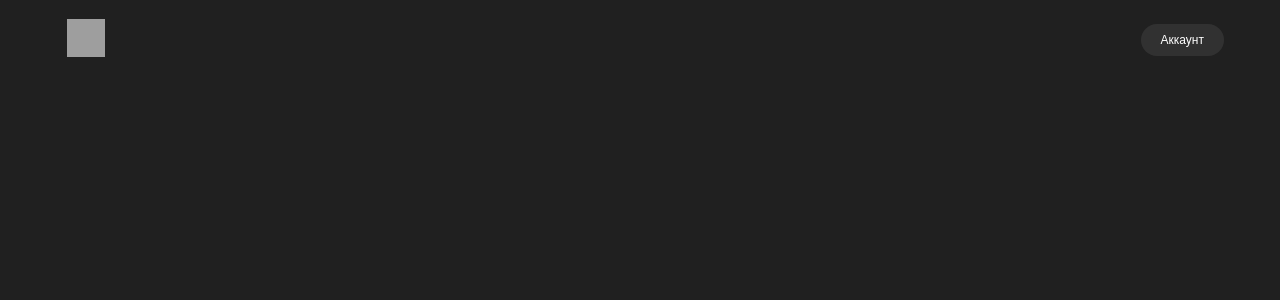
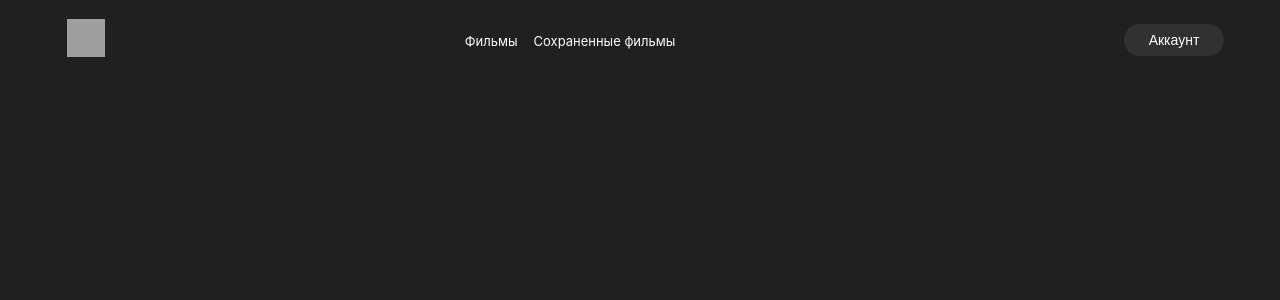
Before and after one commit to psychoHAHA/movies-explorer-frontend123, a React (Vite) app: page /movies in a window 1280 px wide. Shown: the top 300 px of the page. Built offline with nearby package versions, Linux system fonts and the light colour scheme; grey boxes are pictures that could not be loaded.

Commit message:
burger полностью готов

```diff
--- a/src/components/App/App.css
+++ b/src/components/App/App.css
@@ -1,5 +1,7 @@
 .App {
   height: 100%;
+  width: 100%;
+  max-width: 100%;
   color: #fff;
 }
 
@@ -16,6 +18,9 @@ body {
 
 html {
   scroll-behavior: smooth;
+  width: 100%;
+  max-width: 100%;
+  overflow-x: hidden;
 }
 
 /* div, section, h1 {
--- a/src/components/HeaderAuth/HeaderAuth.css
+++ b/src/components/HeaderAuth/HeaderAuth.css
@@ -8,12 +8,20 @@
   background-color: #202020;
   display: flex;
   flex-direction: column;
-  padding-top: 144px;
+  justify-content: space-between;
   align-items: center;
+  text-align: center;
+  transition: transform 0.3s ease-in-out, visibility 0.3s ease-in-out;
+  transform: translateY(-100%);
+  visibility: hidden;
+}
+
+.header__navbar-list {
+  margin-top: 144px;
+  padding: 0;
+  display: flex;
+  flex-direction: column;
   gap: 24px;
-  transition: transform .3s ease-in-out, visibility .3s ease-in-out;
-  transform: translateX(-100%);
-  visibility: hidden;
 }
 
 .header__navbar--active {
@@ -29,23 +37,41 @@
   text-decoration: none;
   color: #fff;
   font-size: 18px;
-  font-weight: 500;
+  font-weight: 400;
   line-height: 22px;
+  padding-bottom: 7px;
+  transition: all 0.2s ease;
+}
+
+.header__navbar-item_type_link:hover {
+  border-bottom: 2px solid #fff;
 }
 
 .header__button-profile {
   background-color: #313131;
   color: #fff;
   border-radius: 20px;
+  font-size: 14px;
+  font-weight: 500;
+  line-height: 16px;
+  width: 100px;
+  height: 32px;
+  margin-bottom: 46px;
+  transition: all 0.2s ease;
+}
+
+.header__button-profile:hover {
+  background-color: #404040;
 }
 
 .header__burger {
   position: relative;
   display: block;
-  width: 30px;
-  height: 20px;
+  width: 25px;
+  height: 22px;
   background-color: transparent;
   border: none;
+  cursor: pointer;
 }
 
 .header__burger-line {
@@ -54,7 +80,7 @@
   width: 100%;
   height: 3px;
   background-color: #fff;
-  transition: transform .3s ease-in-out, top .3s ease-in-out;
+  transition: transform 0.3s ease-in-out, top 0.3s ease-in-out;
 }
 
 .header__burger-line:first-child {
@@ -84,8 +110,53 @@
   transform: rotate(-45deg);
 }
 
-@media screen and (min-width: 880px) {
+@media screen and (min-width: 645px) {
+  .header__navbar {
+    width: 67%;
+  }
+
+  .header__navbar-item_type_link {
+    padding-bottom: 4px;
+  }
+}
+
+@media screen and (min-width: 893px) {
   .header__burger {
     display: none;
   }
+
+  .header__navbar {
+    transform: none;
+    visibility: visible;
+    position: static;
+    flex-direction: row;
+    height: auto;
+    box-sizing: border-box;
+    display: flex;
+  }
+
+  .header__navbar-list {
+    margin: 0;
+    flex-direction: row;
+    align-items: center;
+    gap: 16px;
+  }
+
+  .header__button-profile {
+    margin: 0;
+  }
+
+  .header__navbar-item_type_link {
+    font-size: 13px;
+    line-height: 18px;
+  }
+
+  .header__navbar-item_type_link:hover {
+    border: none;
+    color: #404040;
+  }
+
+  .header__navbar-item_type_main {
+    display: none;
+  }
 }
--- a/src/components/HeaderAuth/HeaderAuth.jsx
+++ b/src/components/HeaderAuth/HeaderAuth.jsx
@@ -5,13 +5,16 @@ import "./HeaderAuth.css"
 
 export default function HeaderAuth() {
   const location = useLocation()
-  const [ isOpen, setIsOpen] = useState()
+  const [isOpen, setIsOpen] = useState()
 
   return (
     <>
-      <ul className={`header__navbar ${isOpen ? "header__navbar--active" : ""}`} >
+      <nav
+        className={`header__navbar ${isOpen ? "header__navbar--active" : ""}`}
+      >
+        <ul className="header__navbar-list">
           <li className="header__navbar-item">
-          <NavLink to="/" className="header__navbar-item_type_link">
+            <NavLink to="/" className="header__navbar-item_type_link header__navbar-item_type_main" >
               Главная
             </NavLink>
           </li>
@@ -21,18 +24,29 @@ export default function HeaderAuth() {
             </NavLink>
           </li>
           <li className="header__navbar-item">
-          <NavLink to="/saved-movies" className="header__navbar-item_type_link">
+            <NavLink
+              to="/saved-movies"
+              className="header__navbar-item_type_link"
+            >
               Сохраненные фильмы
             </NavLink>
           </li>
         </ul>
+
         <Link to="/profile">
-        <button className="header__button header__button-profile" type="button">
+          <button
+            className="header__button header__button-profile"
+            type="button"
+          >
             Аккаунт
           </button>
         </Link>
+      </nav>
 
-      <button className={`header__burger ${isOpen ? "header__burger--active" : ""}`} onClick={() => setIsOpen(!isOpen)}>
+      <button
+        className={`header__burger ${isOpen ? "header__burger--active" : ""}`}
+        onClick={() => setIsOpen(!isOpen)}
+      >
         <span className="header__burger-line "></span>
         <span className="header__burger-line"></span>
         <span className="header__burger-line"></span>
```
Also changed, not shown: src/components/Profile/Profile.css (added), src/components/Profile/Profile.jsx (added). Lines whose indentation alone changed are shown as unchanged.
